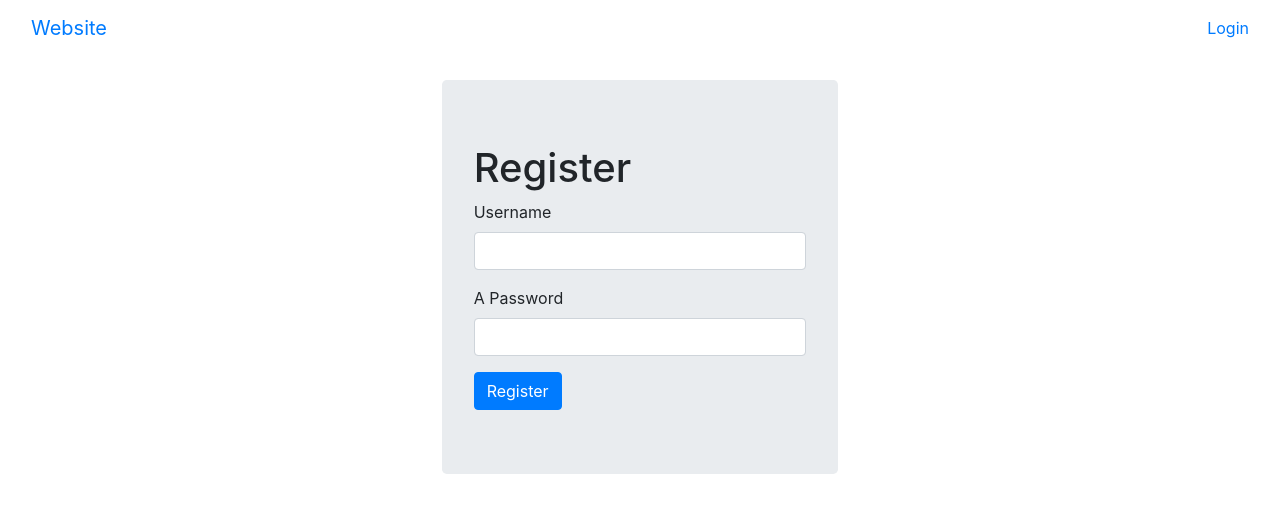
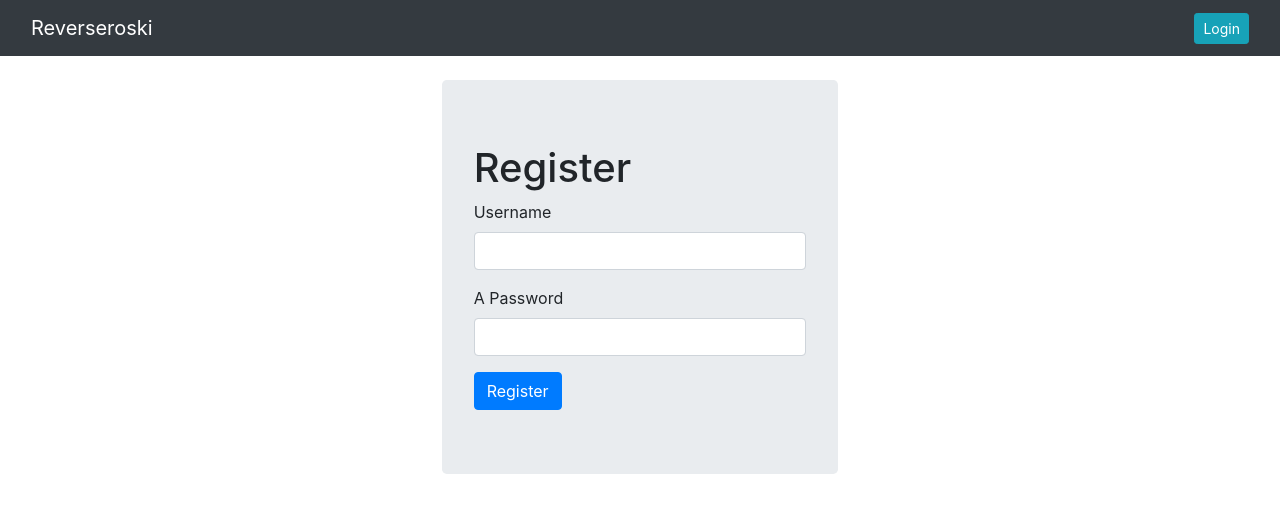
Before and after one commit to osirislab/reverserooski, a Flask app: page /auth/register in a window 1280 px wide. Shown: the top 513 px of the page. Run offline with Flask 2, Linux system fonts and the light colour scheme; parts of the project's set-up code (start-up, migrations or seed data) failed here and were passed over; some libraries are stand-ins or nearby versions.

Commit message:
theme fix and reformatting

```diff
--- a/reverseroski/templates/base.html
+++ b/reverseroski/templates/base.html
@@ -11,22 +11,23 @@
         <meta charset="utf-8">
         <meta name="viewport" content="width=device-width, initial-scale=1">
         {{ bootstrap.load_css() }}
-        <link rel="stylesheet" href="{{ url_for('static', filename='css/style.css') }}">
+        {# <link rel="stylesheet" href="https://cdnjs.cloudflare.com/ajax/libs/font-awesome/4.7.0/css/font-awesome.min.css"> #}
+        {# <link rel="stylesheet" href="{{ url_for('static', filename='css/style.css') }}"> #}
     </head>
 {% endblock %}
 
 <body>
-<nav class="navbar navbar-inverse" id="top-navbar">
+<nav class="navbar navbar-expand-sm bg-dark navbar-dark" id="top-navbar">
     <div class="container-fluid">
         <div class="navbar-header">
-            <a class="navbar-brand" href="/" id="index-nav">Website</a>
+            <a class="navbar-brand" href="/" id="index-nav">Reverseroski</a>
         </div>
 
         {% block navbar %}
             <ul class="nav navbar-nav">
                 {% for tab in ltabs %}
                     <li class="nav-item">
-                        <a class="nav-link" href="/{{ tab }}">{{ tab }}</a>
+                        <a class="nav-link" href="/{{ tab.link }}">{{ tab.text }}</a>
                     </li>
                 {% endfor %}
             </ul>
@@ -34,22 +35,23 @@
             <ul class="nav navbar-nav navbar-right">
                 {% for tab in rtabs %}
                     <li class="nav-item">
-                        <a class="nav-link" id="{{ tab }}-nav" href="/{{ tab }}">{{ tab }}</a>
+                        <a class="nav-link" id="{{ tab.text }}-nav" href="/{{ tab.link }}">{{ tab.text }}</a>
                     </li>
                 {% endfor %}
-                {% if g.username %}
+                {% if current_user.is_authenticated %}
                     <li class="nav-item">
-                        <a class="navbar-brand">{{ g.username }}</a>
+                        <a class="nav-link" class="navbar-brand">{{ current_user.name }}</a>
                     </li>
-                    <li class="nav-item">
-                        <a class="navbar-brand" id="profile-nav" href="/profile">profile</a>
+                    <li id="logout-nav" class="nav-item">
+                        <a href="{{ url_for('auth.logout') }}" class="btn btn-info btn-sm">
+                            Logout
+                        </a>
                     </li>
-                    <li id="logout-nav">
-                        <a href="/auth/logout"><span class="glyphicon glyphicon-log-out"></span> Logout</a>
-                    </li class="nav-item">
                 {% else %}
                     <li class="nav-item">
-                        <a href="/auth/login"><span class="glyphicon glyphicon-log-in"></span> Login</a>
+                        <a href="{{ url_for('auth.login') }}" class="btn btn-info btn-sm">
+                            Login
+                        </a>
                     </li>
                 {% endif %}
             </ul>
@@ -60,27 +62,13 @@
 
 <div class="container-fluid">
     <div class="content">
-        {% for code, message in get_flashed_messages() %}
-            {% if code == "error" %}
-                <div class="alert alert-danger alert-dismissible">
-                    <a class="close" data-dismiss="alert" aria-label="close">&times;</a>
-                    <strong>{{ message }}</strong>
-                </div>
-            {% elif code == "success" %}
-                <div class="alert alert-success alert-dismissible">
-                    <a class="close" data-dismiss="alert" aria-label="close">&times;</a>
-                <strong>{{ message }}</strong>
-            </div>
-            {% endif %}
-        {% endfor %}
         {% block content %}
         {% endblock %}
     </div>
 </div>
-</body>
 
+<footer>
     {{ bootstrap.load_js() }}
-
     <script>
         $(document).ready(function() {
             var navbar = document.getElementById("top-navbar");
@@ -90,8 +78,10 @@
                 if (nav_items.item(i).href.toString() == document.location.toString()) {
                     nav_items.item(i).className += " active";
                     break;
-            }
-        }
-    })
+                };
+            };
+        });
     </script>
+</footer>
+</body>
 </html>
```
Also changed, not shown: reverseroski/templates/dashboard/dashboard.html (renamed from reverseroski/templates/dashboard.html), reverseroski/templates/dashboard/submit_command.html (renamed from reverseroski/templates/submit_command.html), reverseroski/templates/dashboard/view_host.html (renamed from reverseroski/templates/view_host.html). Lines whose indentation alone changed are shown as unchanged.
